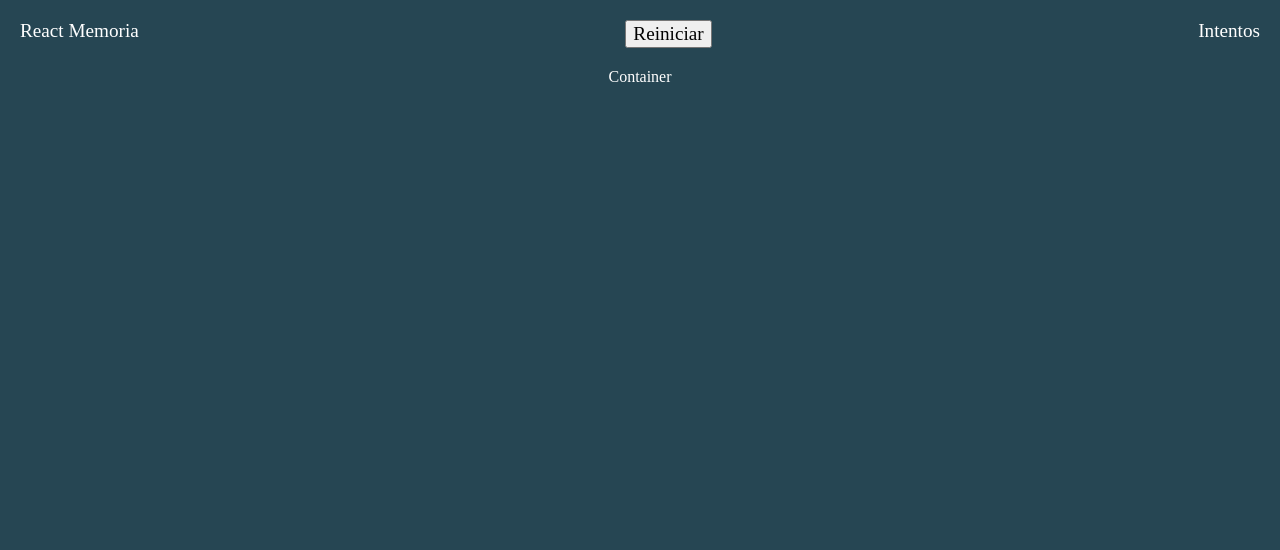
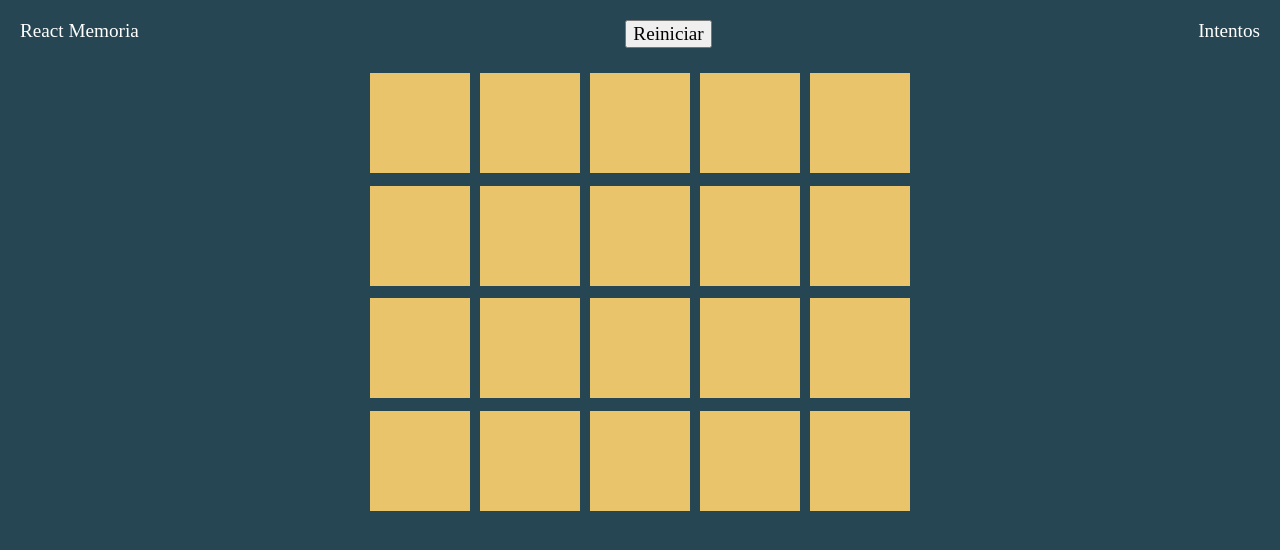
Before and after one commit to gutierreznestor/react-training, a React (Create React App) app: page / in a window 1280 px wide. Shown: the top 550 px of the page. Built offline with nearby package versions, Linux system fonts and the light colour scheme.

Commit message:
Board and item component

```diff
--- a/src/App.css
+++ b/src/App.css
@@ -1,5 +1,6 @@
 :root {
   --bg-color: #264653;
+  --item-color: #e9c46a;
 }
 
 .App {
--- a/src/App.js
+++ b/src/App.js
@@ -1,5 +1,6 @@
 import React from 'react';
 import './App.css';
+import Board from './components/board/Board';
 
 function App() {
   return (
@@ -11,7 +12,9 @@ function App() {
         </div>
         <div>Intentos</div>
       </header>
-      <div className="container">Container</div>
+      <div className="container">
+        <Board />
+      </div>
     </div>
   );
 }
--- /dev/null
+++ b/src/components/board/Board.css
@@ -0,0 +1,6 @@
+.board {
+    display: flex;
+    flex-wrap: wrap;
+    width: 550px;
+    height: 450px;
+}
--- /dev/null
+++ b/src/components/board/Board.js
@@ -0,0 +1,30 @@
+import React from 'react';
+import './Board.css';
+import Item from '../item/Item';
+
+const Board = () => {
+    return (<div className="board">
+        <Item />
+        <Item />
+        <Item />
+        <Item />
+        <Item />
+        <Item />
+        <Item />
+        <Item />
+        <Item />
+        <Item />
+        <Item />
+        <Item />
+        <Item />
+        <Item />
+        <Item />
+        <Item />
+        <Item />
+        <Item />
+        <Item />
+        <Item />
+    </div>)
+}
+
+export default Board;
--- /dev/null
+++ b/src/components/item/Item.css
@@ -0,0 +1,7 @@
+.item {
+    background-color: var(--item-color);
+    flex-grow: 1;
+    width: 100px;
+    height: 100px;
+    margin: 5px;
+}
--- /dev/null
+++ b/src/components/item/Item.js
@@ -0,0 +1,9 @@
+import React from 'react';
+import './Item.css';
+
+const Item = () => {
+
+    return (<div className="item"></div>)
+}
+
+export default Item;
```
